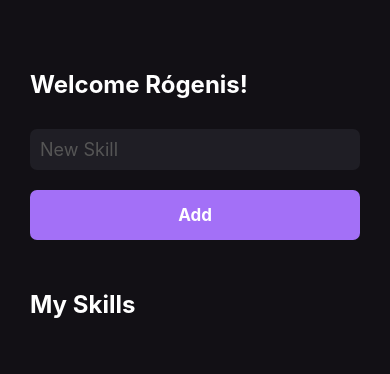
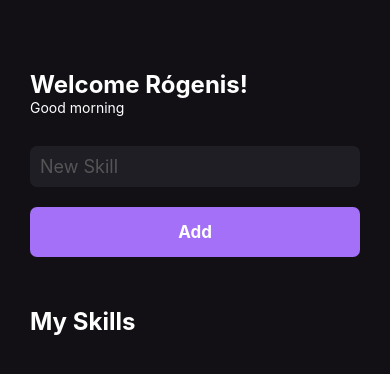
Before and after one commit to Rogenis/ignite-myskills-react-native, a React Native app: screen / in a window 390 px wide. Shown: the top 374 px of the page. Built offline with nearby package versions, Linux system fonts and the light colour scheme.

Commit message:
add getCurrentHour

```diff
--- a/src/pages/Home.js
+++ b/src/pages/Home.js
@@ -1,4 +1,4 @@
-import React, {useState} from 'react';
+import React, {useState, useEffect} from 'react';
 import {Text, View, TextInput, FlatList} from 'react-native';
 import Button from '../components/Button/Button';
 import SkillCard from '../components/SkillCard/SkillCard';
@@ -6,15 +6,33 @@
 
 export default function Home() {
   const [newSkill, setNewSkill] = useState('');
+  const [greeting, setGreeting] = useState('');
   const [mySkills, setMySkills] = useState([]);
 
   function handleAddNewSkill() {
     setMySkills([...mySkills, newSkill]);
   }
 
+  function getCurrentHour() {
+    const currentHour = new Date().getHours();
+    if (currentHour >= 0 && currentHour < 12) {
+      setGreeting('Good morning');
+    } else if (currentHour >= 12 && currentHour < 18) {
+      setGreeting('Good afternoon');
+    } else {
+      setGreeting('Good night');
+    }
+  }
+
+  useEffect(() => {
+    getCurrentHour();
+  }, []);
+
   return (
     <View style={styles.container}>
       <Text style={styles.title}>Welcome Rógenis!</Text>
+      <Text style={styles.greetings}>{greeting}</Text>
+
       <TextInput
         style={styles.input}
         placeholder="New Skill"
--- a/src/pages/styles.js
+++ b/src/pages/styles.js
@@ -20,4 +20,7 @@
     marginTop: 30,
     borderRadius: 7,
   },
+  greetings: {
+    color: '#FFF',
+  },
 });
```
